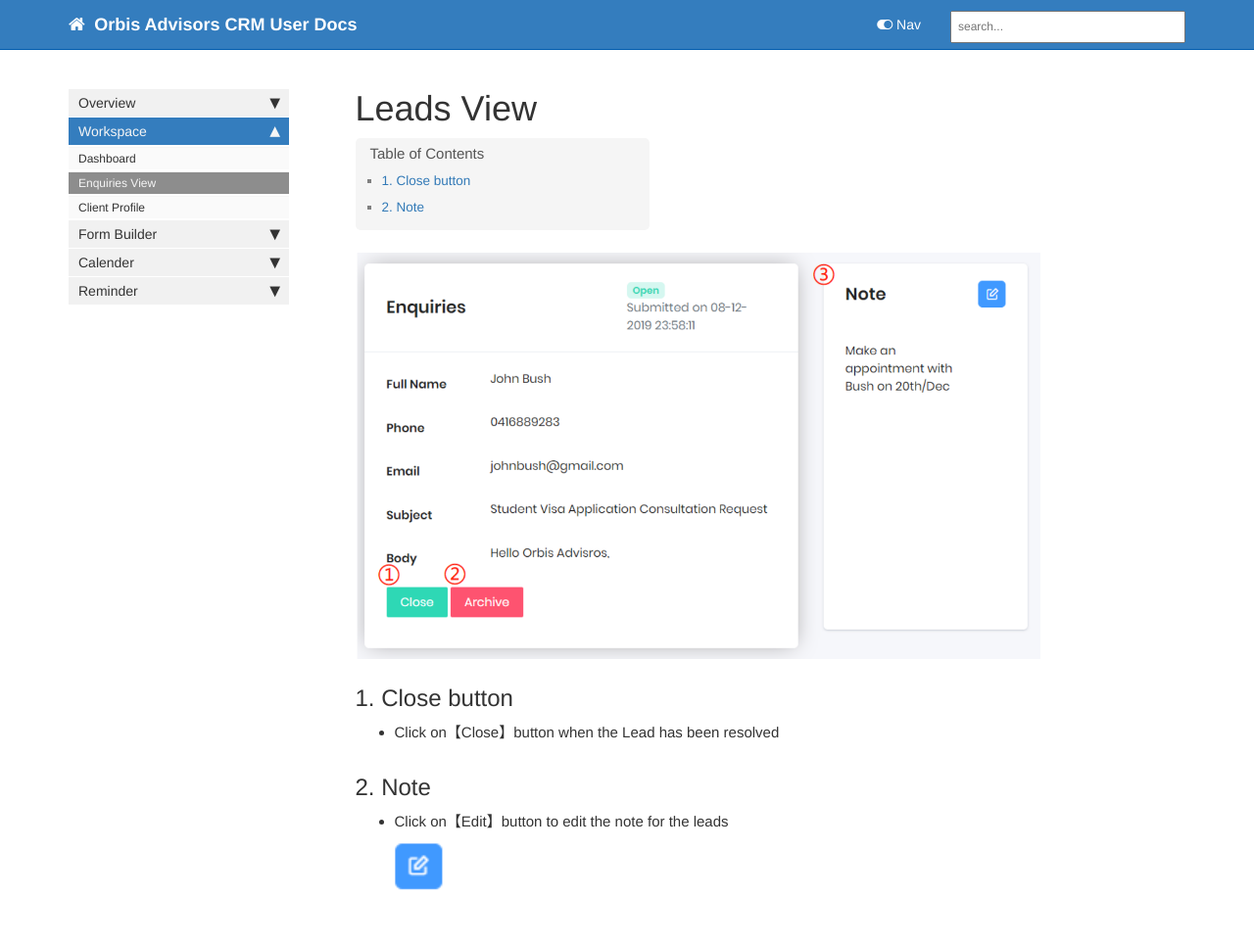
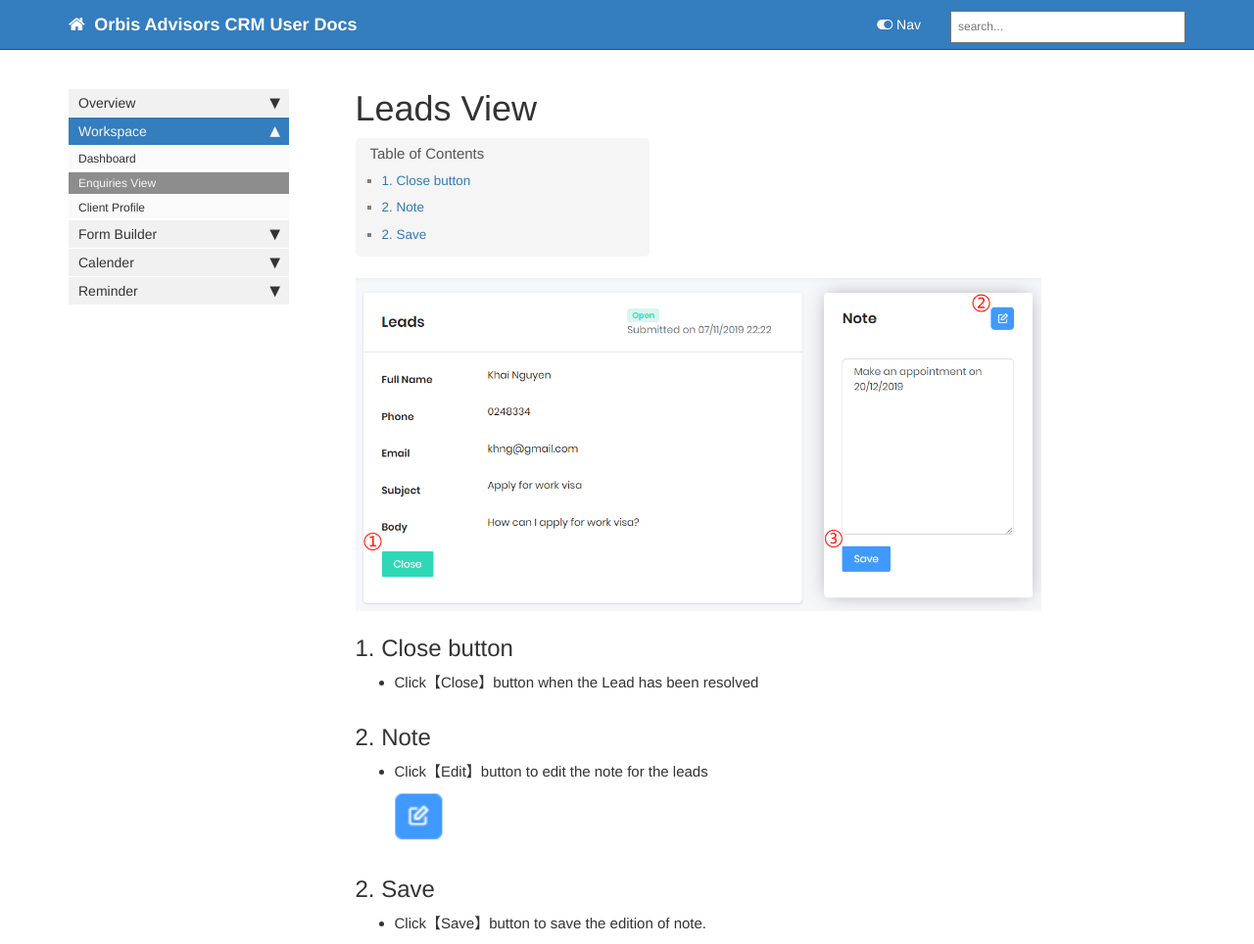
Before and after one commit to ndkhaivn/orbiscrm, a Jekyll site: the page built from pages/Orbis /Enquiry.md, in a window 1280 px wide. Shown: the whole page at 98% size. Built offline with Jekyll 4.4.1, drawn with Linux system fonts in a browser that asks for light colours; comment, search, counter and statistics services are not loaded; before the commit the page ends 924 px from its top, so only the background shows below that.

Commit message:
image test dashboard & enquiry

```diff
--- a/pages/Orbis /Enquiry.md
+++ b/pages/Orbis /Enquiry.md
@@ -6,7 +6,10 @@
 ---
 {% include image.html file="enquiry.png" %}
 ## 1. Close button
-* Click on【Close】button when the Lead has been resolved
+* Click【Close】button when the Lead has been resolved
 
 ## 2. Note
-* Click on【Edit】button to edit the note for the leads  {% include image.html file="edit.png" %}
+* Click【Edit】button to edit the note for the leads  {% include image.html file="edit.png" %}
+
+## 2. Save
+* Click【Save】button to save the edition of note.
```
Also changed, not shown: pages/Orbis /dashboard.md (+1 -1 lines), images/enquiry.png.
